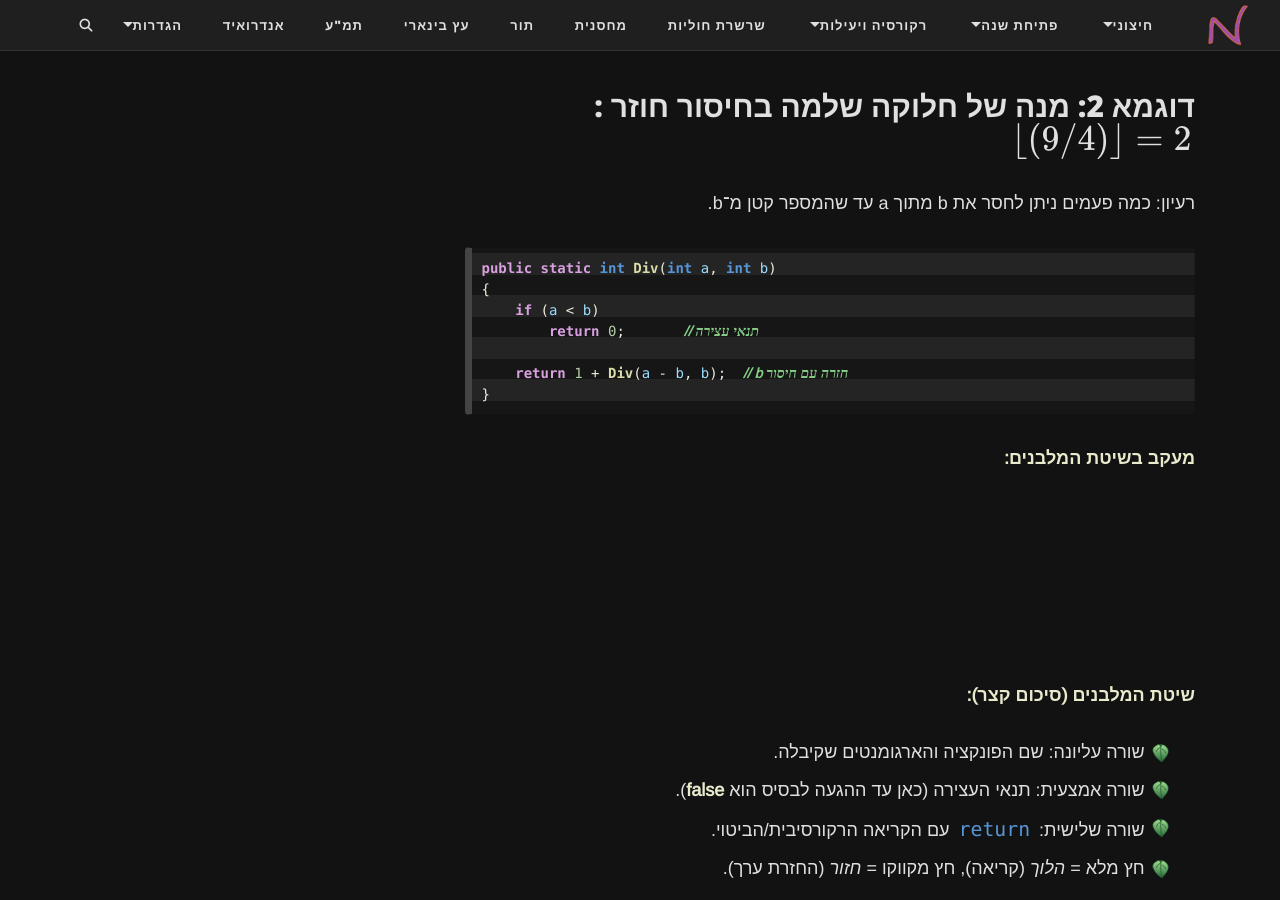
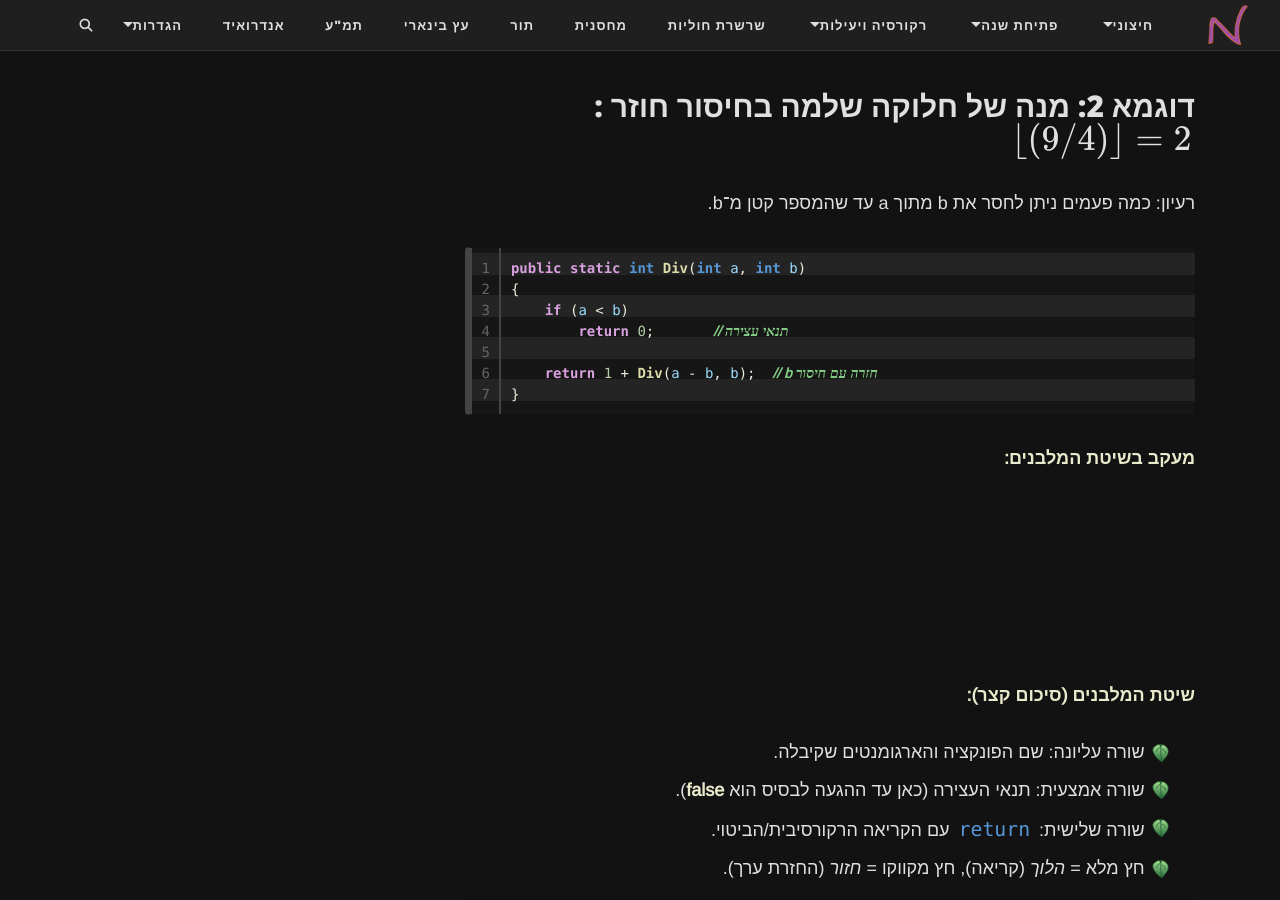
Before and after one commit to 3strategy/BeautifulMivney, a Jekyll site: the page built from mivney/1recursionAndComplexity/Chapter1.md, in a window 1280 px wide and 900 px high, scrolled down 1763 px. Built offline with Jekyll 4.4.1, drawn with Linux system fonts in a browser that asks for light colours; formulas are drawn with MathJax 3; comment, search, counter and statistics services are not loaded.

Commit message:
נסיון לעבור למספר שורות. יכול לעשות בעיות בתוך details

````diff
--- a/mivney/1recursionAndComplexity/Chapter1.md
+++ b/mivney/1recursionAndComplexity/Chapter1.md
@@ -22,8 +22,7 @@ lang: he
 <details markdown="1">
 <summary>דוגמא לרקורסיה - סכום איברי מערך?</summary>
 
-```csharp
-// סכום אלמנטים במערך באמצעות רקורסיה
+{% highlight csharp linenos %}// סכום אלמנטים במערך באמצעות רקורסיה
 public static int Sum(int[] arr, int index)
 {
     // מקרה בסיס – הגענו לסוף המערך
@@ -33,7 +32,7 @@ public static int Sum(int[] arr, int index)
     // מקרה רקורסיבי – מוסיפים את הערך הנוכחי לסכום שאר האיברים
     return arr[index] + Sum(arr, index + 1);
 }
-```
+{% endhighlight %}
 
 
 <details markdown="1"><summary>הבנת מחסנית הקריאות</summary>
@@ -84,15 +83,14 @@ graph TD
 
 <details markdown="1"><summary>פתרון</summary>
 
-```csharp
-public static int Mul(int a, int b)
+{% highlight csharp linenos %}public static int Mul(int a, int b)
 {
   if (b == 0)
     return 0; // תנאי עצירה
 
   return a + Mul(a, b - 1); // b חזרה עם הקטנת
 }
-```
+{% endhighlight %}
 
 </details>
 
@@ -149,15 +147,14 @@ A -.->|תוצאה: 12| OUT(("Mul(4,3) = 12"))
 
 רעיון: כמה פעמים ניתן לחסר את b מתוך a עד שהמספר קטן מ־b.
 
-```csharp
-public static int Div(int a, int b)
+{% highlight csharp linenos %}public static int Div(int a, int b)
 {
     if (a < b)
         return 0;       // תנאי עצירה
 
     return 1 + Div(a - b, b);  // b חזרה עם חיסור
 }
-```
+{% endhighlight %}
 
 **מעקב בשיטת המלבנים:**
 
````
